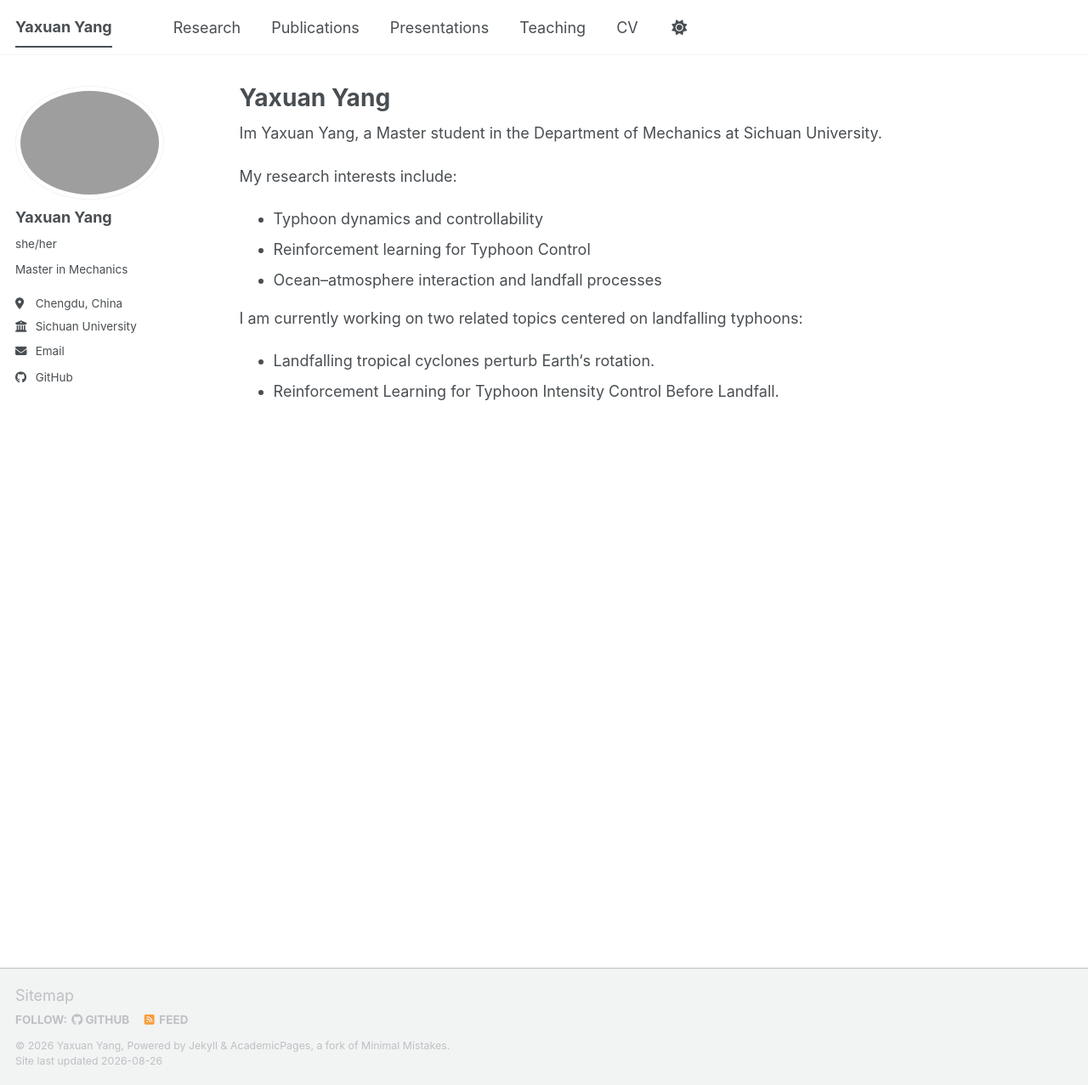
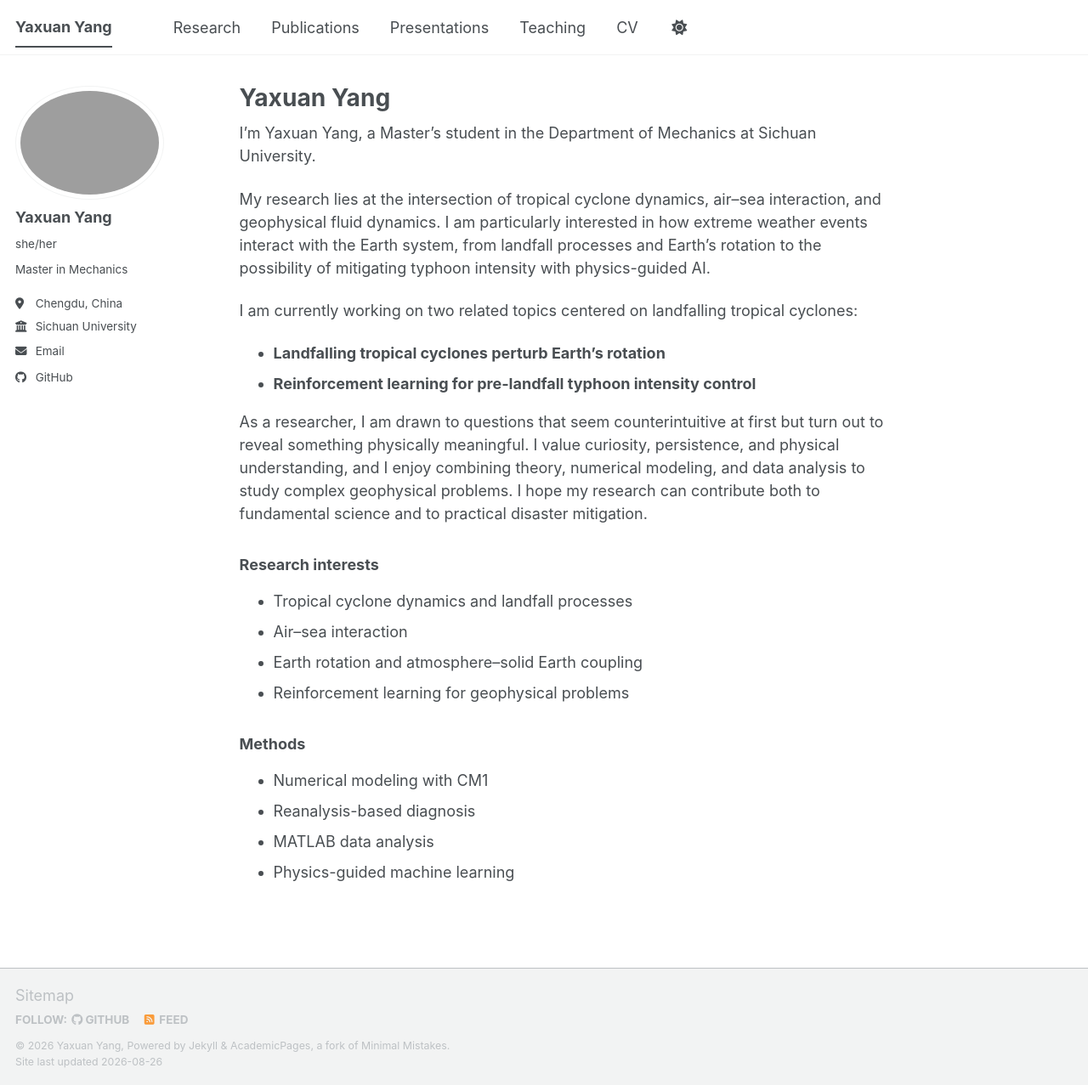
Before and after one commit to yyx-git/yyx-git.github.io, a Jekyll site: the page built from _pages/about.md, in a window 1280 px wide and 1277 px high. Shown: the whole window at 85% size. Built offline with Jekyll 4.4.1, drawn with Linux system fonts in a browser that asks for light colours; a script bundle is joined from its source files by our own code; library files that are not in the unit come from our copies.

Commit message:
Update about.md

```diff
--- a/_pages/about.md
+++ b/_pages/about.md
@@ -7,13 +7,24 @@ redirect_from:
   - /about.html
 ---
 
-Im Yaxuan Yang, a Master student in the Department of Mechanics at Sichuan University.
+I’m Yaxuan Yang, a Master’s student in the Department of Mechanics at Sichuan University.
 
-My research interests include:
-- Typhoon dynamics and controllability
-- Reinforcement learning for Typhoon Control
-- Ocean–atmosphere interaction and landfall processes
+My research lies at the intersection of tropical cyclone dynamics, air–sea interaction, and geophysical fluid dynamics. I am particularly interested in how extreme weather events interact with the Earth system, from landfall processes and Earth’s rotation to the possibility of mitigating typhoon intensity with physics-guided AI.
 
-I am currently working on two related topics centered on landfalling typhoons:
-- Landfalling tropical cyclones perturb Earth‘s rotation.
-- Reinforcement Learning for Typhoon Intensity Control Before Landfall.
+I am currently working on two related topics centered on landfalling tropical cyclones:
+- **Landfalling tropical cyclones perturb Earth’s rotation**
+- **Reinforcement learning for pre-landfall typhoon intensity control**
+
+As a researcher, I am drawn to questions that seem counterintuitive at first but turn out to reveal something physically meaningful. I value curiosity, persistence, and physical understanding, and I enjoy combining theory, numerical modeling, and data analysis to study complex geophysical problems. I hope my research can contribute both to fundamental science and to practical disaster mitigation.
+
+### Research interests
+- Tropical cyclone dynamics and landfall processes
+- Air–sea interaction
+- Earth rotation and atmosphere–solid Earth coupling
+- Reinforcement learning for geophysical problems
+
+### Methods
+- Numerical modeling with CM1
+- Reanalysis-based diagnosis
+- MATLAB data analysis
+- Physics-guided machine learning
```
